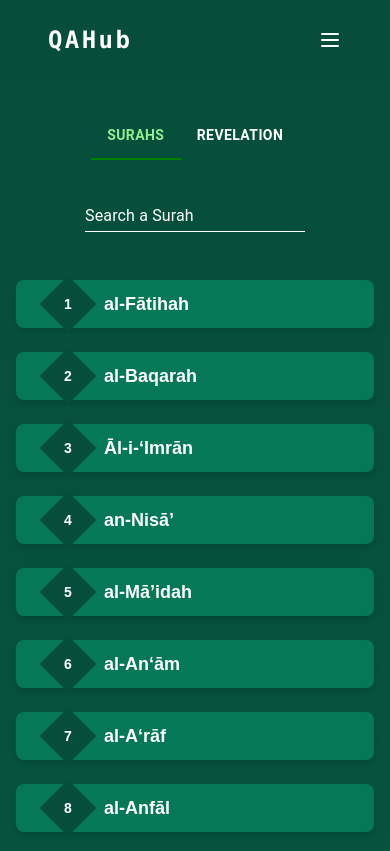
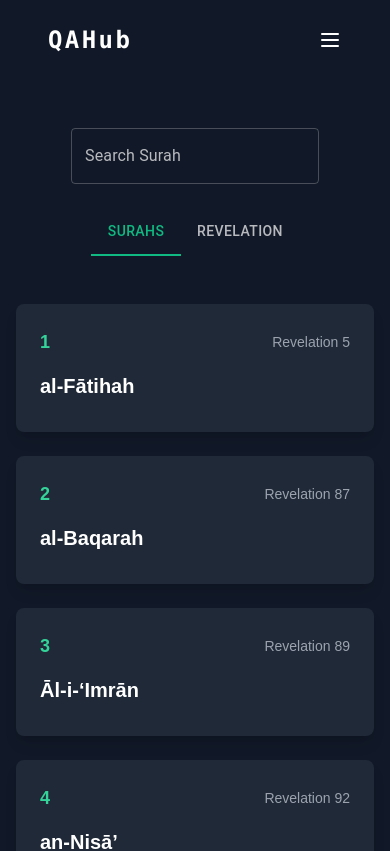
Before and after one commit to riad-mammadov/QAHub, a Next.js app: page /quran in a window 390 px wide. Shown: the top 851 px of the page. Built offline with nearby package versions, Linux system fonts and the light colour scheme.

Commit message:
revamp lists page

```diff
--- a/app/quran/page.js
+++ b/app/quran/page.js
@@ -1,29 +1,24 @@
 "use client";
-import { Button } from "@/components/ui/button";
 import { surahs } from "@/utils/surahs";
 import { Box, Tab, Tabs, TextField } from "@mui/material";
+import Link from "next/link";
 import { useState } from "react";
 
 function SurahButton({ title, chapter, revelation, value }) {
   return (
-    <Button className="w-[100%] py-6 px-8  bg-emerald-700 hover:bg-emerald-500 text-white hover:text-black transition-all duration-300 rounded-lg shadow-md flex items-center justify-start gap-4 group">
-      <span
-        className="
-        w-10 h-10
-        bg-emerald-900 group-hover:bg-emerald-300
-        text-white group-hover:text-emerald-900
-        flex items-center justify-center
-        font-bold text-sm
-        transition-all duration-300
-        transform rotate-45
-      "
-      >
-        <span className="transform -rotate-45">
+    <div className="bg-gray-800 rounded-lg overflow-hidden shadow-lg hover:shadow-2xl transition-all duration-300 transform hover:-translate-y-1">
+      <div className="p-6">
+        <div className="flex justify-between items-center mb-4">
+          <span className="text-emerald-400 text-lg font-bold">
             {value === "one" ? chapter : revelation}
           </span>
+          <span className="text-gray-400 text-sm">
+            {value === "two" ? `Surah ${chapter}` : `Revelation ${revelation}`}
           </span>
-      <span className="text-lg font-bold">{title}</span>
-    </Button>
+        </div>
+        <h3 className="text-white text-xl font-bold mb-2">{title}</h3>
+      </div>
+    </div>
   );
 }
 
@@ -59,64 +54,63 @@ function Quran() {
   };
 
   return (
-    <div className="min-h-screen bg-gradient-to-b from-emerald-900 to-emerald-700 pt-8">
-      <main className="container mx-auto px-4 py-20">
-        <div className="mb-12 flex flex-col-reverse justify-center sm:flex-row sm:justify-between items-center">
-          <div className="mt-6 sm:mt-0">
+    <div className={`min-h-screen bg-gray-900 transition-colors duration-300`}>
+      <main className="container mx-auto px-4 py-12">
+        <div className="mb-12 flex flex-col sm:flex-row justify-between items-center">
+          <div className="mb-6 sm:mb-0 relative mt-20">
             <TextField
+              id="search-surah"
+              label="Search Surah"
+              variant="outlined"
+              onChange={(e) => handleSearch(e.target.value)}
               sx={{
-                "& .MuiInputBase-input": {
+                "& .MuiOutlinedInput-root": {
                   color: "white",
+                  "& fieldset": {
+                    borderColor: "rgba(255, 255, 255, 0.23)",
                   },
-                "& label": {
-                  color: "white",
+                  "&:hover fieldset": {
+                    borderColor: "white",
                   },
-                "& label.Mui-focused": { color: "white" },
-                "& .MuiInput-underline:before": {
-                  borderBottomColor: "white",
+                  "&.Mui-focused fieldset": {
+                    borderColor: "#10B981",
                   },
-                "& .MuiInput-underline:after": {
-                  borderBottomColor: "green",
                 },
-                "& .MuiInput-underline:hover:not(.Mui-disabled):before": {
-                  borderBottomColor: "green",
+                "& .MuiInputLabel-root": {
+                  color: "rgba(255, 255, 255, 0.7)",
+
+                  "&.Mui-focused": {
+                    color: "#10B981",
+                  },
                 },
               }}
-              id="standard-basic"
-              label="Search a Surah"
-              variant="standard"
-              className="text-white"
-              onChange={(e) => handleSearch(e.target.value)}
             />
           </div>
-          <div>
-            <Box sx={{ width: "100%" }}>
+          <div className="flex items-center">
             <Tabs
               value={value}
               onChange={handleChange}
-                aria-label="secondary tabs example"
+              aria-label="surah tabs"
               sx={{
                 "& .MuiTab-root": {
-                    color: "white",
-                    fontWeight: "bold",
+                  color: "rgba(255, 255, 255, 0.7)",
                   "&.Mui-selected": {
-                      color: "lightgreen",
+                    color: "#10B981",
                   },
                 },
                 "& .MuiTabs-indicator": {
-                    backgroundColor: "green",
+                  backgroundColor: "#10B981",
                 },
               }}
             >
               <Tab value="one" label="Surahs" />
               <Tab value="two" label="Revelation" />
             </Tabs>
-            </Box>
           </div>
         </div>
-        <section className="text-center mb-12 gap-6">
-          <div className="grid grid-cols-1 sm:grid-cols-2 lg:grid-cols-3 xl:grid-cols-4 gap-6">
+        <section className="grid grid-cols-1 sm:grid-cols-2 lg:grid-cols-3 xl:grid-cols-4 gap-6">
           {currentSurah.map((surah) => (
+            <Link href={`/quran/${surah.chapterId}`} key={surah.title}>
               <SurahButton
                 key={surah.title}
                 title={surah.title}
@@ -124,8 +118,8 @@ function Quran() {
                 revelation={surah.revelationOrder}
                 value={value}
               />
+            </Link>
           ))}
-          </div>
         </section>
       </main>
     </div>
```
Lines whose indentation alone changed are shown as unchanged.
